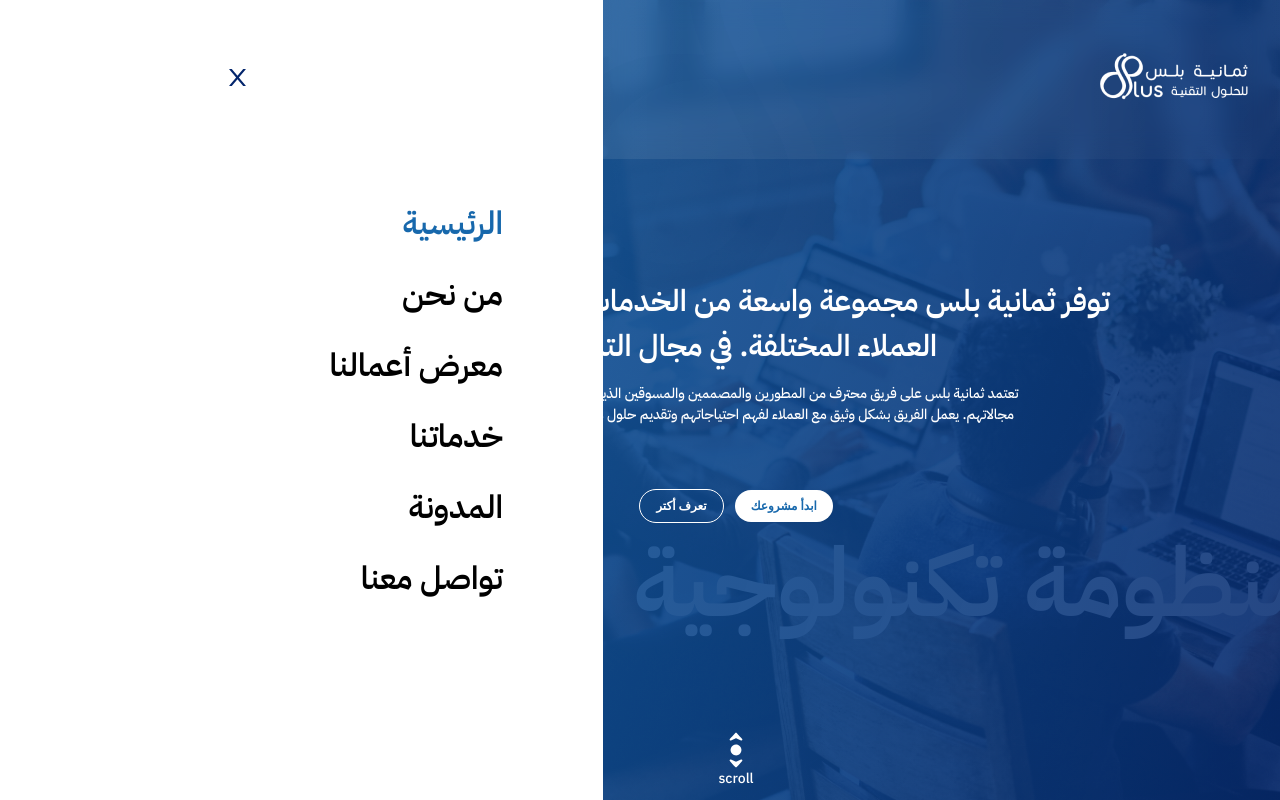
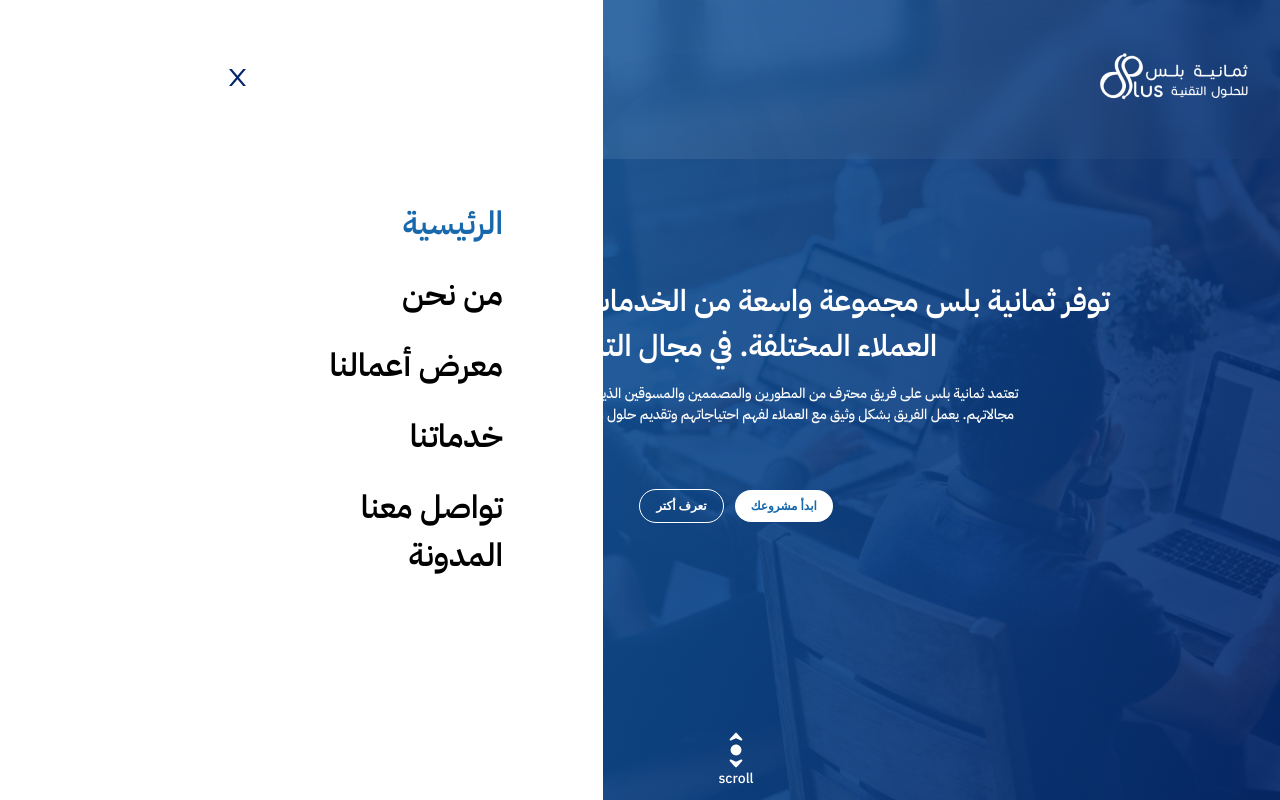
Before and after one commit to MaramMs/8plus-website, a Next.js app: page / in a window 1280 px wide. Both pictures are taken after a click on the icon 144 px from the left and 79 px from the top of the page. Built offline with nearby package versions, Linux system fonts and the light colour scheme; a web font is replaced by a local one.

Commit message:
fix  nav routing

```diff
--- a/components/Navbar.js
+++ b/components/Navbar.js
@@ -10,39 +10,25 @@ const Navbar = () => {
   const [showSidebar, setShowSidebar] = useState(false);
   const { t } = useTranslation();
   const router = useRouter();
-  const KEY_RIGHT_ARROW = 39;
-  const KEY_LEFT_ARROW = 37;
-  const paths = ["/", "/about", "/services", "/contact"];
-  const handleKeydown = (event) => {
-    if (event.keyCode === KEY_RIGHT_ARROW) {
+  const paths = ["/", "/about", "/ourworks", "/services", "/contact", "/blog"];
+
+  const handleWheel = (event) => {
+    const delta = Math.sign(event.deltaY);
+    if (delta > 0) {
       const currentIndex = paths.indexOf(router.pathname);
+      console.log(currentIndex, "+ index");
       if (currentIndex != -1) {
         const nextPage = paths[currentIndex + 1];
         if (nextPage) {
           router.push(nextPage);
         }
       }
-    } else if (event.keyCode === KEY_LEFT_ARROW) {
+    } else if (delta < 0) {
       const currentIndex = paths.indexOf(router.pathname);
+      console.log(currentIndex, "- index");
       const prevPage = paths[currentIndex - 1];
       if (prevPage) {
         router.push(prevPage);
-      }
-    }
-  };
-
-  useEffect(() => {
-    document.addEventListener("keydown", handleKeydown);
-    return () => {
-      document.removeEventListener("keydown", handleKeydown);
-    };
-  }, [router.pathname]);
-
-  const handleWheel = (event) => {
-    const delta = Math.sign(event.deltaY);
-    if (delta > 0) {
-      if (router.pathname === "/") {
-        router.push("/about");
       }
     }
   };
@@ -56,9 +42,8 @@ const Navbar = () => {
 
   return (
     <>
-      <nav className="z-30 absolute w-full ">
-       {
-        router.pathname === '/ourworks' ? (
+      <nav className="z-30  w-full  fixed">
+        {router.pathname === "/ourworks" ? (
           <img
             src="/images/plus.png"
             className=" absolute left-[3%]  top-[1%] hidden md:block"
@@ -68,8 +53,7 @@ const Navbar = () => {
             src="/images/plus.png"
             className=" absolute left-[36%]  top-[1%] hidden md:block"
           />
-        )
-       }
+        )}
         <Wrapper>
           <div className="flex justify-between items-center">
             <div>
@@ -185,6 +169,19 @@ const Navbar = () => {
                 {t("services")}
               </Link>
             </li>
+            <li
+              className={`${
+                router.pathname === "/contact" ? "active" : ""
+              } mb-[23px]text-[20px] md:text-[32px]  text-[#000] font-semibold`}
+            >
+              <Link
+                href="/contact"
+                data-path="/contact"
+                onClick={() => setShowSidebar(false)}
+              >
+                {t("contact")}
+              </Link>
+            </li>
 
             <li
               className={`${
@@ -199,20 +196,6 @@ const Navbar = () => {
                 {t("blog")}
               </Link>
             </li>
-
-            <li
-              className={`${
-                router.pathname === "/contact" ? "active" : ""
-              } mb-[23px]text-[20px] md:text-[32px]  text-[#000] font-semibold`}
-            >
-              <Link
-                href="/contact"
-                data-path="/contact"
-                onClick={() => setShowSidebar(false)}
-              >
-                {t("contact")}
-              </Link>
-            </li>
           </ul>
         </div>
       )}
--- a/pages/index.js
+++ b/pages/index.js
@@ -8,21 +8,11 @@ export default function Home() {
     <div className="relative h-screen w-full bg-[url('/images/bg-home.png')] bg-cover flex justify-center items-center flex-col">
       <div className="absolute z-20  home"></div>
 
-      {/* <div className="bottom-0 z-10 block absolute text-white  left-0 w-[476px] md:w-full">
-        <motion.h1
-          initial={{ opacity: 1, x: 0 }}
-          animate={{ opacity: 1, x: "100vw" }}
-          transition={{ duration: 6, repeat: Infinity, repeatType: "loop" }}
-          className="md:text-[96px] text-[32px] font-semibold text-neutral-200"
-        >
-          ثمانية بلس منظومة تكنولوجية متكاملة
-        </motion.h1>
-      </div> */}
 
 <motion.div
   initial={{ opacity: 1, x: 0 }}
   animate={{ opacity: 1, x: "100vw" }}
-  transition={{ duration: 2, repeat: Infinity, repeatType: "loop" }}
+  transition={{ duration: 5, repeat: Infinity, repeatType: "loop" }}
   className="bottom-0 z-10 block absolute text-white left-0 w-[476px] md:w-full"
 >
   <h1 className="md:text-[96px] text-[32px] font-semibold text-neutral-200">
```
Lines whose indentation alone changed are shown as unchanged.
